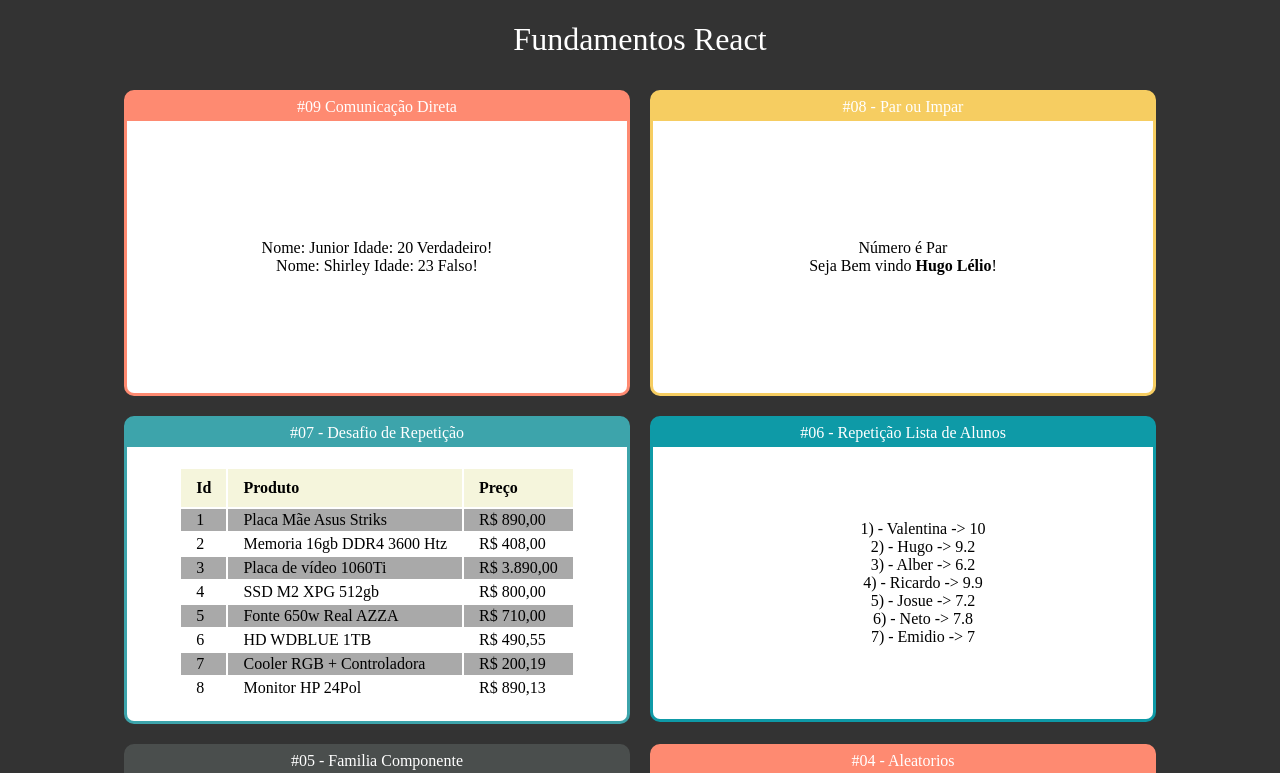
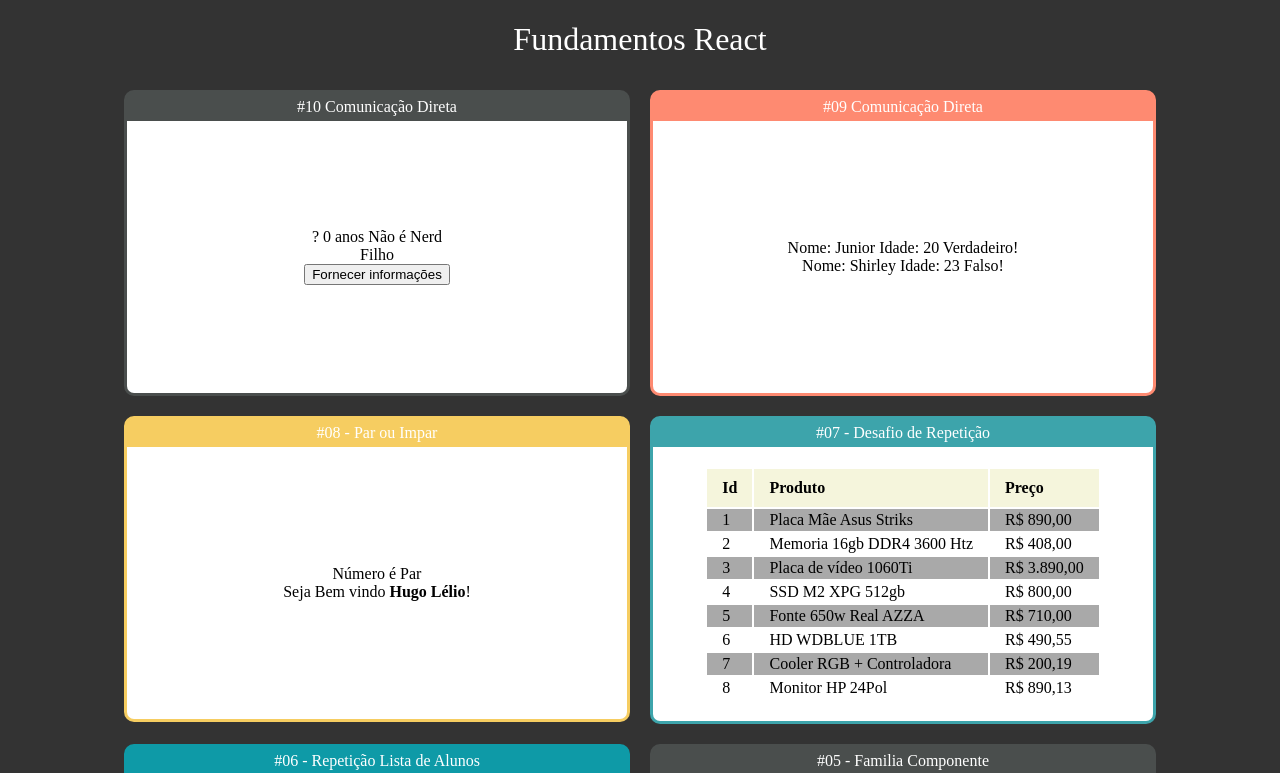
Before and after one commit to hugolrjdev/reactStudant, a React (Create React App) app in the folder fundamentos-react/: page / in a window 1280 px wide. Shown: the top 773 px of the page. Built offline with nearby package versions, Linux system fonts and the light colour scheme.

Commit message:
comunicação indireta entre pai e filho

```diff
--- a/fundamentos-react/src/App.jsx
+++ b/fundamentos-react/src/App.jsx
@@ -1,5 +1,6 @@
 /* eslint-disable import/no-anonymous-default-export */
 import './App.css';
+import IndiretaPai from './componentes/comunicacao/IndiretaPai';
 import DiretaPai from './componentes/comunicacao/DiretaPai';
 import ParouImpar from './componentes/condicional/ParouImpar';
 import TabelaDeProdutos from './componentes/repeticao/TabelaDeProdutos';
@@ -23,6 +24,9 @@ export default props =>
 
 
             <div className="cards">
+            <Card titulo="#10 Comunicação Direta" color="#4a4e4d">
+                <IndiretaPai></IndiretaPai>
+            </Card>
 
             <Card titulo="#09 Comunicação Direta" color="#fe8a71">
                 <DiretaPai></DiretaPai>
--- /dev/null
+++ b/fundamentos-react/src/componentes/comunicacao/IndiretaFilho.jsx
@@ -0,0 +1,22 @@
+/* eslint-disable import/no-anonymous-default-export */
+
+export default props =>{
+
+    const gerarIdade = () => parseInt(Math.random() * (20)) + 50;
+    const gerarNerd = ()=> Math.random() > 0.5;
+
+    return(
+        <div>
+            <div>
+                Filho
+            </div>
+            <div>
+                <button onClick={
+                    function (e) {
+                        props.quandoClicar('Alber Moreira', gerarIdade(), gerarNerd());
+                    }
+                }>Fornecer informações</button>
+            </div>
+        </div>
+    );
+}
--- /dev/null
+++ b/fundamentos-react/src/componentes/comunicacao/IndiretaPai.jsx
@@ -0,0 +1,24 @@
+/* eslint-disable import/no-anonymous-default-export */
+import React, { useState } from "react";
+import IndiretaFilho from './IndiretaFilho';
+
+
+export default props =>{
+
+    const [nome, setNome] = useState('?');
+    const [idade, setIdade] = useState(0);
+    const [nerd, setNerd] = useState(false);
+
+    function fornecerInfo(nome, idade, nerd){
+        setNome(nome);
+        setIdade(idade);
+        setNerd(nerd);
+    }
+
+    return(
+        <div>
+           <div><span>{nome}</span> <span> {idade} anos </span> <span> {nerd ? 'é Nerd' : 'Não é Nerd'} </span> </div>
+           <IndiretaFilho quandoClicar={fornecerInfo}></IndiretaFilho>
+        </div>
+    );
+}
```
